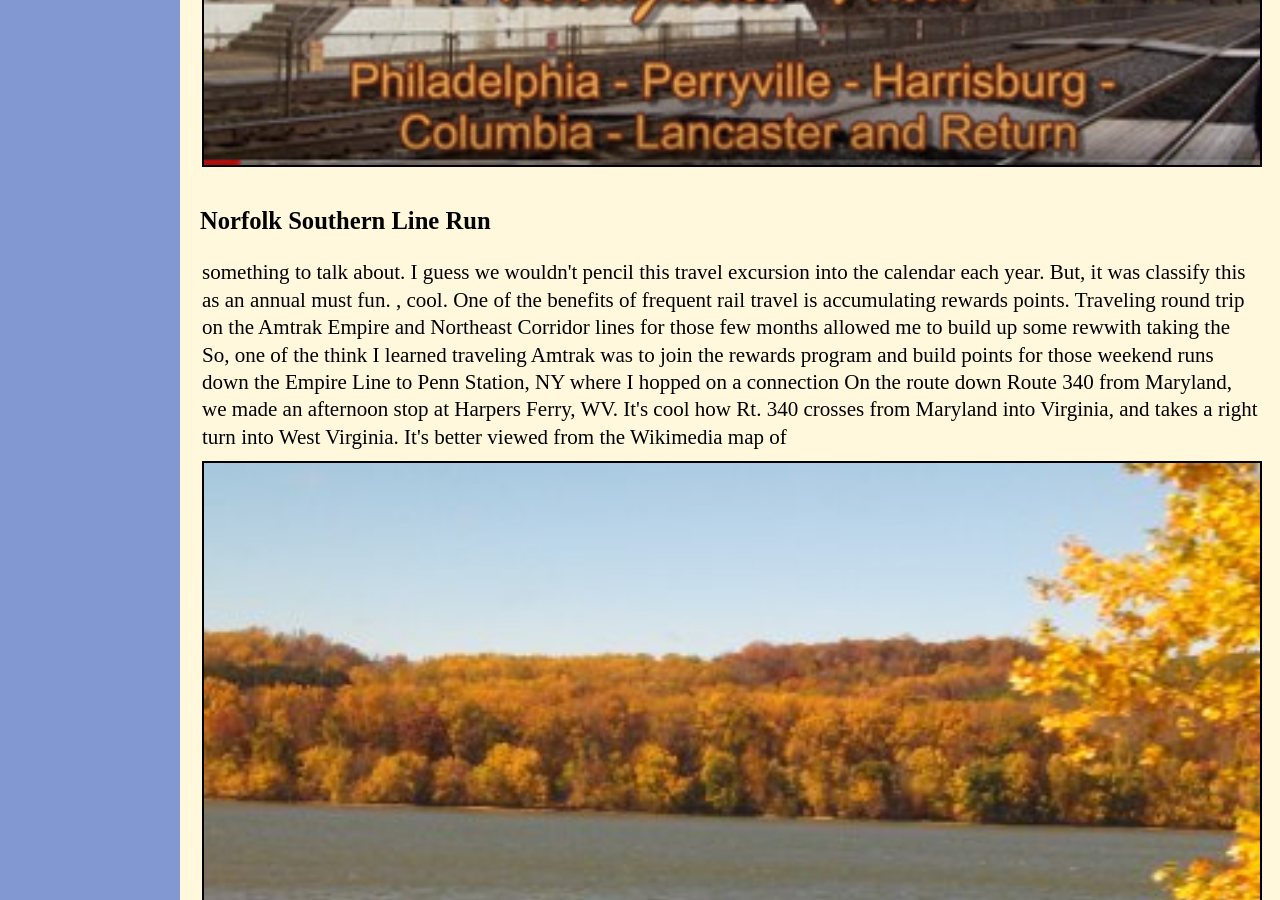
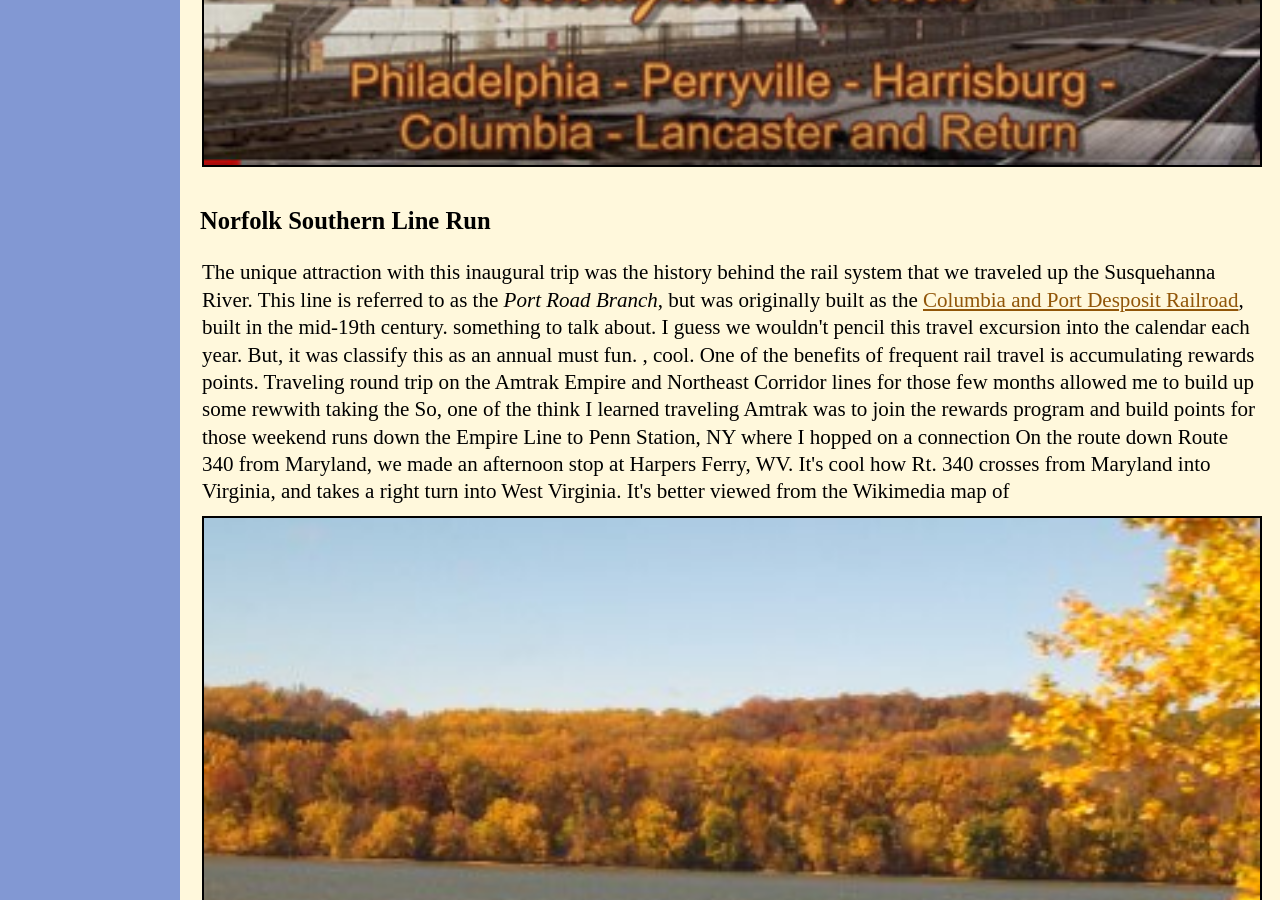
Before and after one commit to scporet/scporet.github.io, a Jekyll site: the page built from _posts/2019-02-10-Inaugural-Autumn-Express.md, in a window 1280 px wide and 900 px high, scrolled down 1415 px. Built offline with Jekyll 4.4.1, drawn with Linux system fonts in a browser that asks for light colours; some web fonts are replaced.

Commit message:
post edits

```diff
--- a/_posts/2019-02-10-Inaugural-Autumn-Express.md
+++ b/_posts/2019-02-10-Inaugural-Autumn-Express.md
@@ -24,7 +24,7 @@ description: All aboard the Amtrak Autumn Express! We were onboard for the inaug
 
 <h3>Norfolk Southern Line Run</h3>
 
-<p>something to talk about.  I guess we wouldn't pencil this travel excursion into the calendar each year. But, it was classify this as an annual must fun.  , cool. One of the benefits of frequent rail travel is accumulating rewards points.  Traveling round trip on the Amtrak Empire and Northeast Corridor lines for those few months allowed me to build up some rewwith taking the So, one of the think I learned traveling Amtrak was to join the rewards program and build points for those weekend runs down the Empire Line to Penn Station, NY where I hopped on a connection On the route down Route 340 from Maryland, we made an afternoon stop at Harpers Ferry, WV.  It's cool how Rt. 340 crosses from Maryland into Virginia, and takes a right turn into West Virginia.  It's better viewed from the Wikimedia map of
+<p>The unique attraction with this inaugural trip was the history behind the rail system that we traveled up the Susquehanna River.  This line is referred to as the <i>Port Road Branch</i>, but was originally built as the <a href="https://en.wikipedia.org/wiki/Columbia_and_Port_Deposit_Railroad" target="_blank">Columbia and Port Desposit Railroad</a>, built in the mid-19th century. something to talk about.  I guess we wouldn't pencil this travel excursion into the calendar each year. But, it was classify this as an annual must fun.  , cool. One of the benefits of frequent rail travel is accumulating rewards points.  Traveling round trip on the Amtrak Empire and Northeast Corridor lines for those few months allowed me to build up some rewwith taking the So, one of the think I learned traveling Amtrak was to join the rewards program and build points for those weekend runs down the Empire Line to Penn Station, NY where I hopped on a connection On the route down Route 340 from Maryland, we made an afternoon stop at Harpers Ferry, WV.  It's cool how Rt. 340 crosses from Maryland into Virginia, and takes a right turn into West Virginia.  It's better viewed from the Wikimedia map of
 
 <p>
 <img src="/assets/images/amtrak_3.jpg" alt="Fall Foiliage on The Susquehanna">
```
Also changed, not shown: 1 other file.
